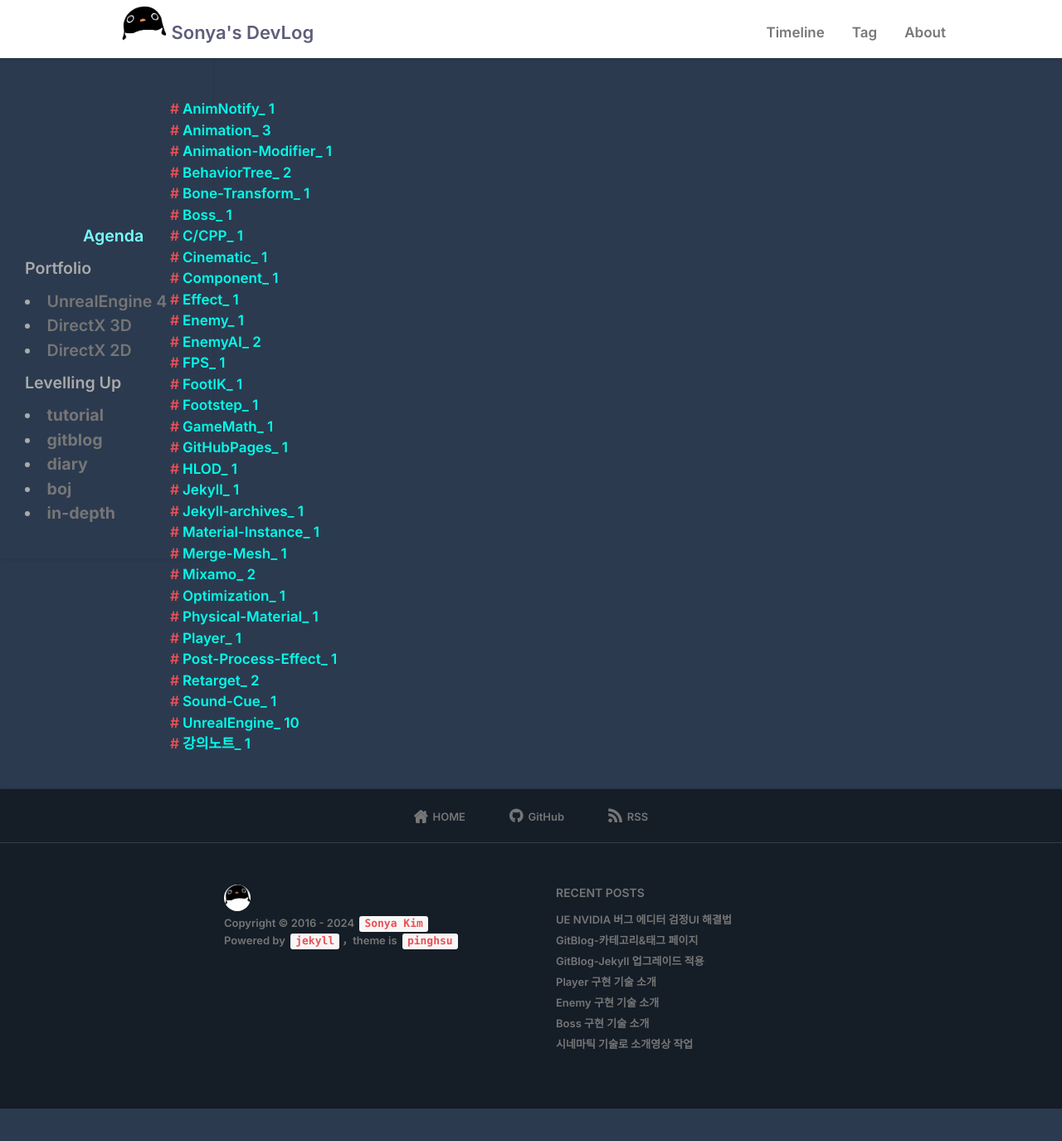
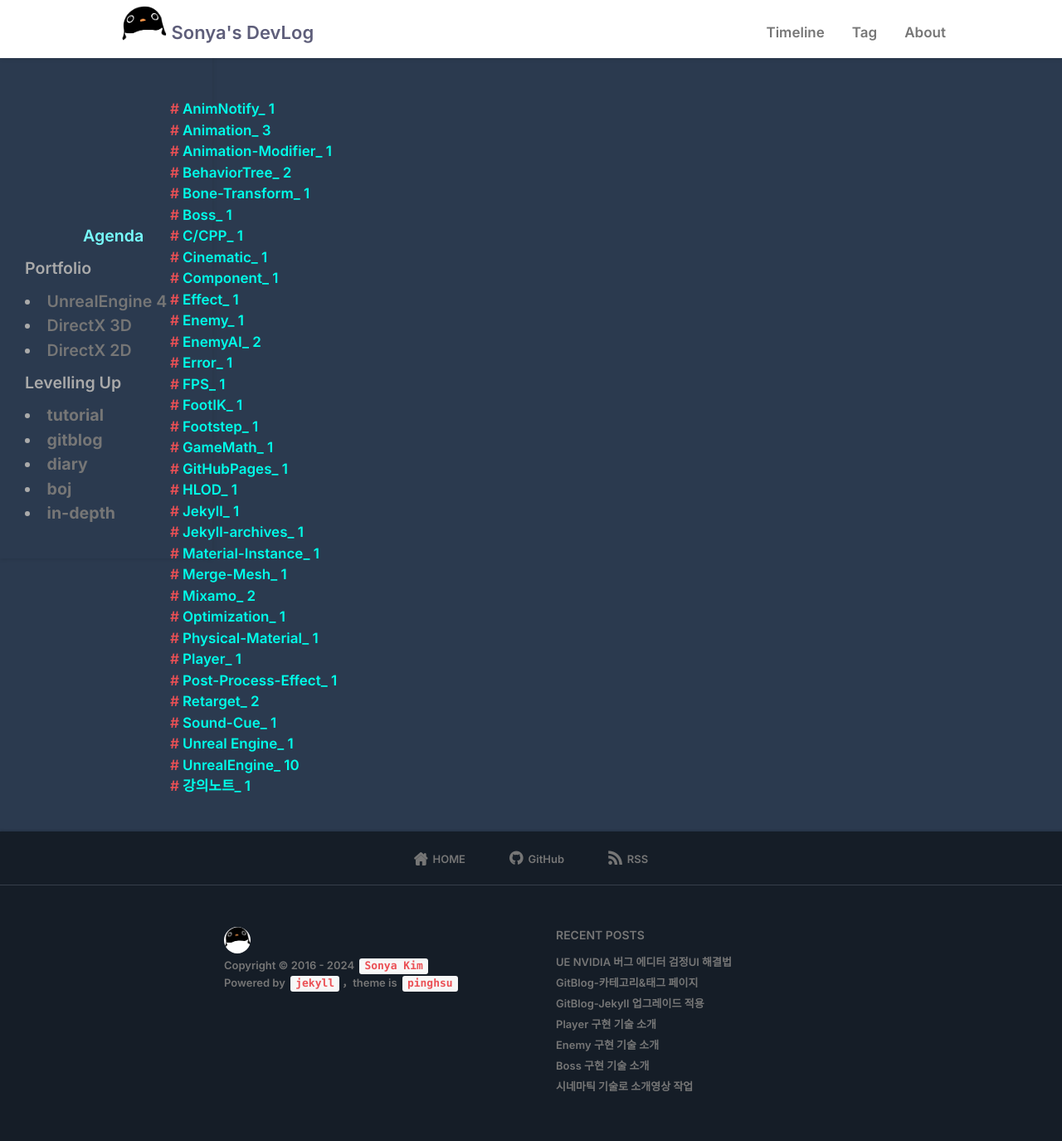
Before and after one commit to ssonsonya/ssonsonya.github.io, a Jekyll site: the page built from tags.html, in a window 1280 px wide and 1387 px high. Shown: the top 1375 px of the window at 83% size. Built offline with Jekyll 4.4.1, drawn with Linux system fonts in a browser that asks for light colours; nearby versions of some CDN libraries; some web fonts are replaced; comment, search, counter and statistics services are not loaded.

```diff
--- a/_posts/2024-01-28-UE_BlackoutUI.md
+++ b/_posts/2024-01-28-UE_BlackoutUI.md
@@ -3,6 +3,9 @@ layout: post
 title: UE NVIDIA 버그 에디터 검정UI 해결법
 date:   2024-01-28
 category: in-depth
+tag:
+- Unreal Engine
+- Error
 thumbnail: /style/image/thumbnails/UIBlackout.png
 icon: idea
 ---
```
Also changed, not shown: _posts/2024-1-10-Portfolio-UE4_07.md (+1 -1 lines), category/in-depth.md (added, +4 -0 lines).
